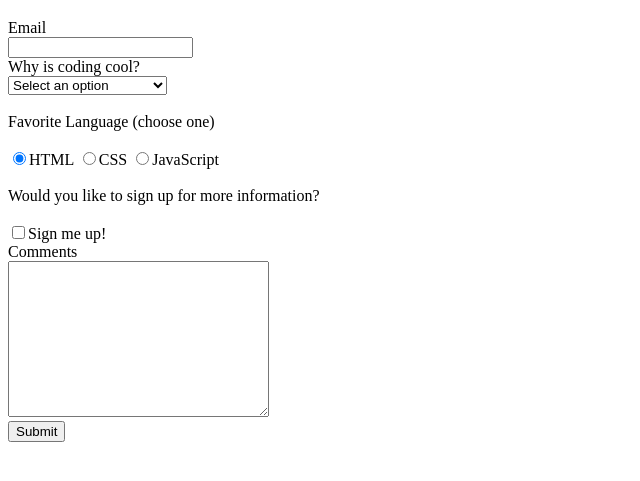
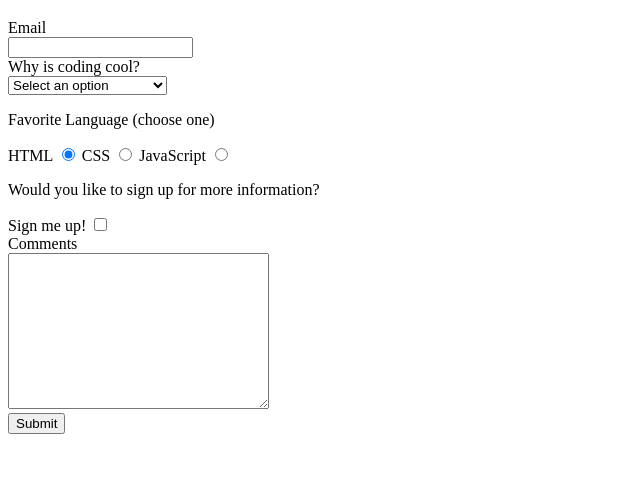
Before and after one commit to wang-morris/m1-0522-code-solutions, a website: page html-forms/index.html in a window 1280 px wide. Shown: the part 61-542 px from the top of the page, without its empty margins (0-640 px from the left). Drawn offline with Linux system fonts and the light colour scheme.

Commit message:
Corrected html-forms exercise

```diff
--- a/html-forms/index.html
+++ b/html-forms/index.html
@@ -5,36 +5,41 @@
 </head>
 <body>
   <h1>Coding Form!</h1>
+  <form action="#" method="get" class="coding-form">
     <div class="coding-form">
-    <label for="email">Email</label><br />
+      <label for="email">Email</label>
+    </div>
     <input type="text" name="email" id="email">
+    <div class="coding-form">
+      <label for="question">Why is coding cool?</label>
     </div>
-  <div class="coding-form">
-    <label for="question">Why is coding cool?</label><br />
     <select name="coding-question" id="question">
       <option value="select-option">Select an option</option>
       <option value="interesting">Because it's interesting</option>
       <option value="fun">Because it's fun</option>
       <option value="powerful">Because it's powerful</option>
     </select>
-  </div><br />
     <div class="coding-form">
-    <label for="favorite-language">Favorite Language (choose one)</label><br /><br />
-    <input type="radio" name="favorite-language" value="html" checked="checked" />HTML
-    <input type="radio" name="favorite-language" value="css" />CSS
-    <input type="radio" name="favorite-language" value="javascript" />JavaScript
+      <p>Favorite Language (choose one)</p>
+      <label for="language-html">HTML</label>
+      <input type="radio" id="language-html" name="favorite-language" value="html" checked="checked" />
+      <label for="language-css">CSS</label>
+      <input type="radio" id="language-css" name="favorite-language" value="css" />
+      <label for="language-js">JavaScript</label>
+      <input type="radio" id="language-js" name="favorite-language" value="javascript" />
     </div>
-  <div class="coding-form"><br />
-    <label for="information-checkbox">Would you like to sign up for more information?</label><br /><br />
-    <input type="checkbox" name="information-checkbox" value="sign-up" />Sign me up!
+    <div class="coding-form">
+      <p>Would you like to sign up for more information?</p>
+      <label for="information-checkbox">Sign me up!</label>
+      <input type="checkbox" id="information-checkbox" name="more-information" value="sign-up" />
     </div>
     <div class="coding-form">
       <label for="comments">Comments</label><br />
-    <textarea name="comments" cols="30" rows="10"></textarea>
+      <textarea id="comments" name="comments-area" cols="30" rows="10"></textarea>
     </div>
     <div class="coding-form">
-    <label for="submit-button"></label>
       <input type="submit" name="submit-button" value="Submit"/>
     </div>
+  </form>
 </body>
 </html>
```
Lines whose indentation alone changed are shown as unchanged.
